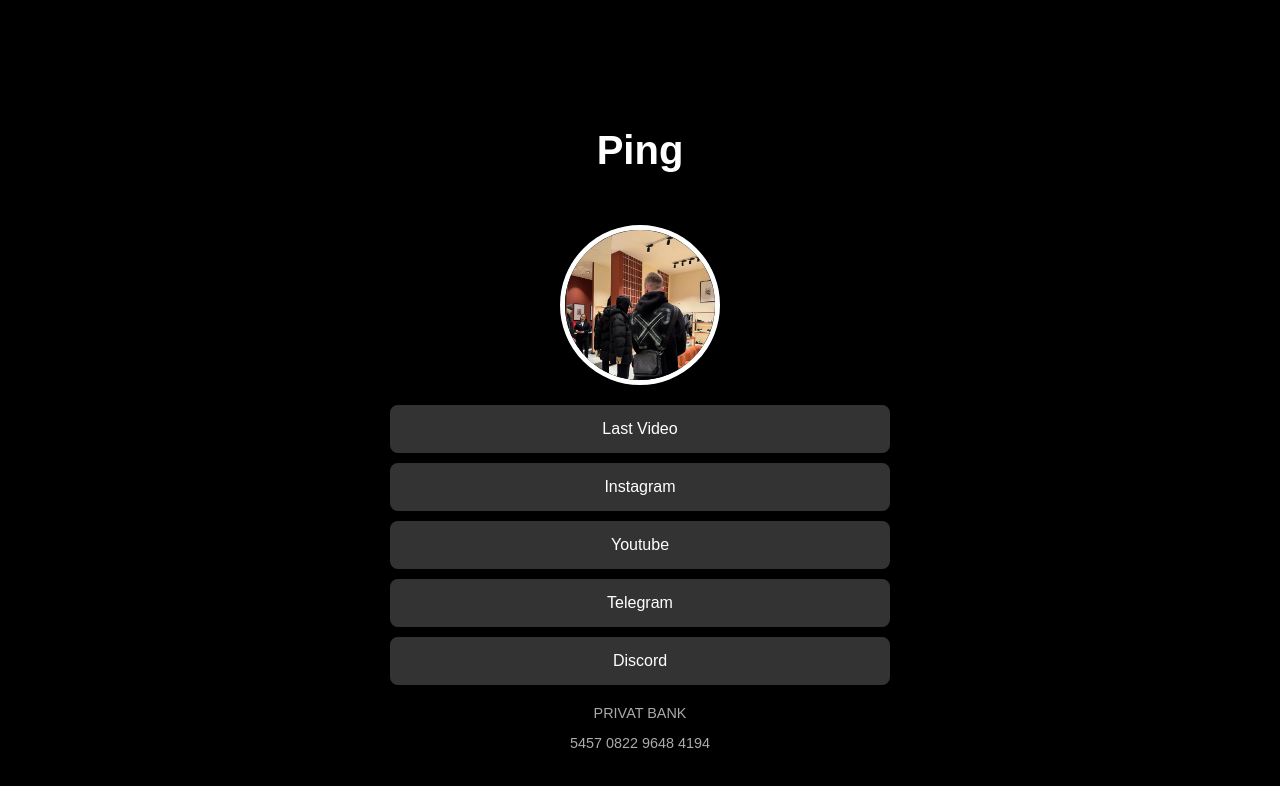
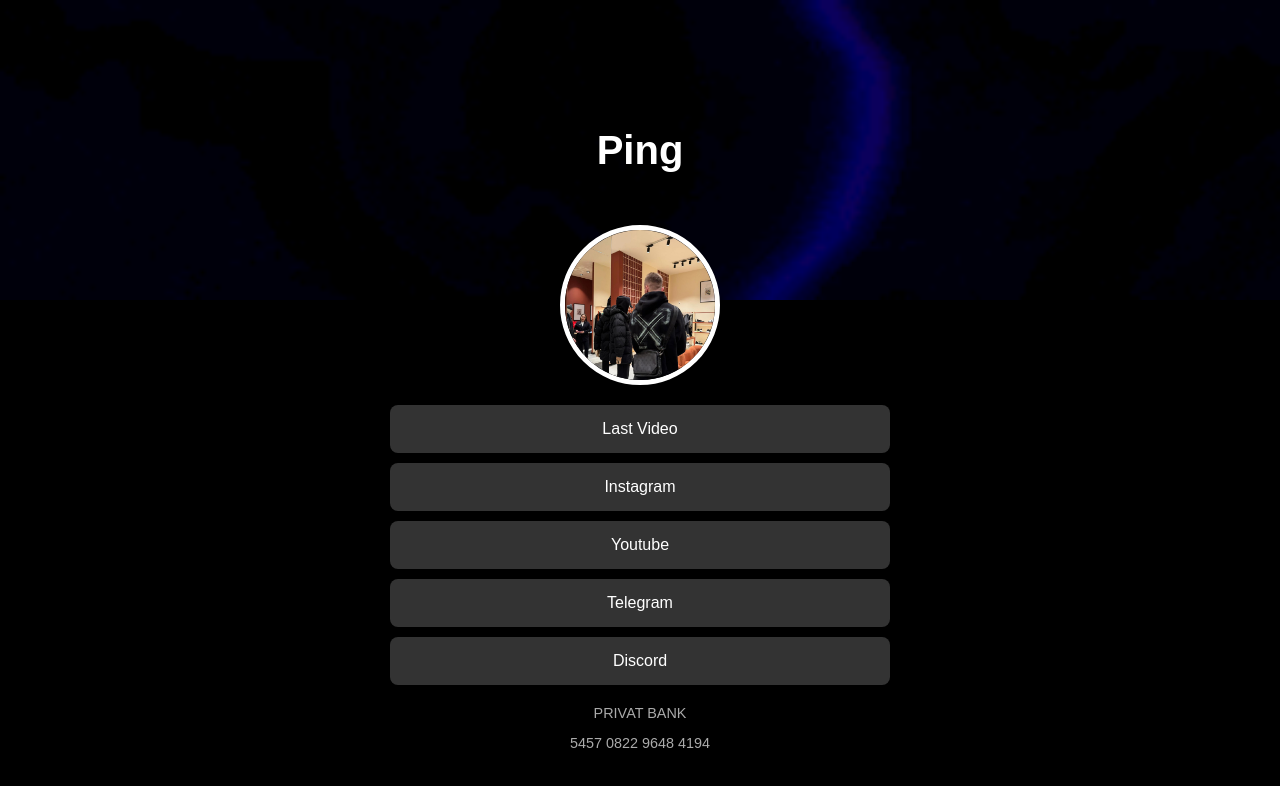
Before and after one commit to 032morty/pingsite, a plain HTML site: page index.html in a window 1280 px wide. Drawn offline with Linux system fonts and the light colour scheme.

Commit message:
Update index.html

```diff
--- a/index.html
+++ b/index.html
@@ -14,7 +14,7 @@
         }
         .header {
             position: relative;
-            background: url('picture/standart.gif') center/cover no-repeat;
+            background: url('picture/standard.gif') center/cover no-repeat;
             height: 300px;
             display: flex;
             justify-content: center;
```
